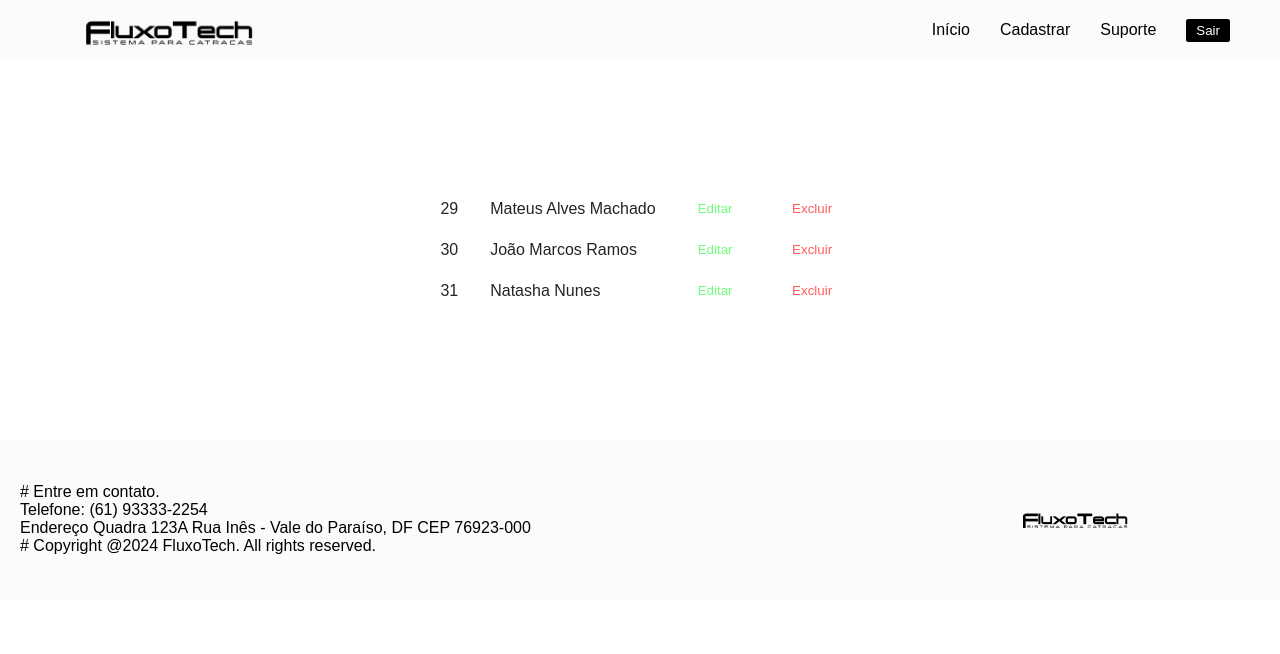
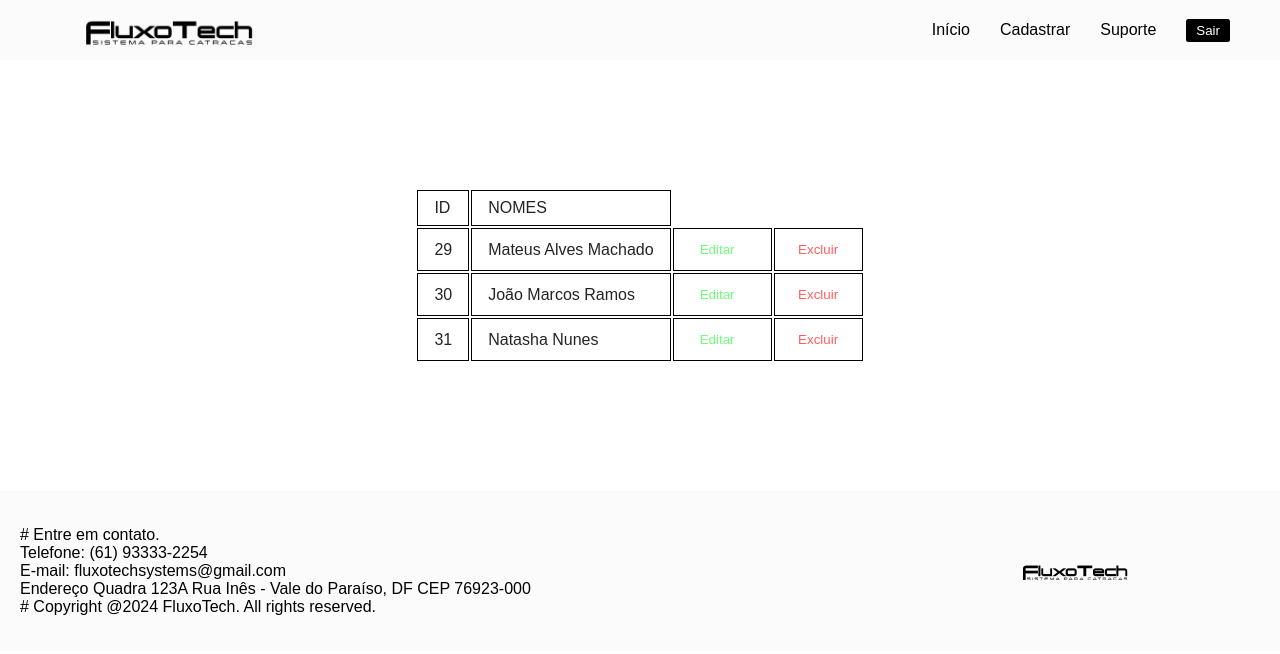
Before and after one commit to PedroMota7/TCC2, a PHP site: page /php/usuarios.php in a window 1280 px wide. Shown: the top 654 px of the page. Run offline with PHP 8.4, Linux system fonts and the light colour scheme; data comes from the database, SQL or seed files in the repository.

Commit message:
TCC
FLUXOTECH

```diff
--- a/pages/Login.php
+++ b/pages/Login.php
@@ -15,7 +15,7 @@
 <body>
     <header>
         <nav>
-            <a href="#"><img src="../img/logocentropreta.png" alt="logo" height="30%" width="28%"></a>
+            <a href="inicio.html"><img src="../img/logocentropreta.png" alt="logo" height="30%" width="28%"></a>
             <a href="inicio.html">Início</a>
             <a href="suporte.html" class="suporte">Suporte</a>
 
--- a/pages/cadastro_user.php
+++ b/pages/cadastro_user.php
@@ -14,7 +14,7 @@
     <header>
         <nav>
 
-            <a href="#"><img src="../img/logocentropreta.png" alt="logo" height="30%" width="28%"></a>
+            <a href="inicio.html"><img src="../img/logocentropreta.png" alt="logo" height="30%" width="28%"></a>
             <a href="../pages/inicio.html">Início</a>
             <a href="../php/usuarios.php">Usuarios</a>
             <a href="../pages/suporte.html" class="suporte">Suporte</a>
--- a/pages/suporte.html
+++ b/pages/suporte.html
@@ -9,7 +9,7 @@
 <body>
     <header>
         <nav>
-            <a href="#"><img src="../img/logocentropreta.png" alt="logo" height="30%" width="28%"></a>
+            <a href="inicio.html"><img src="../img/logocentropreta.png" alt="logo" height="30%" width="28%"></a>
             <a href="inicio.html">Início</a>
         </nav>
     </header>
--- a/php/editar_usuario.php
+++ b/php/editar_usuario.php
@@ -29,7 +29,7 @@ $usuario = mysqli_fetch_assoc($res);
 <body>
     <header>
         <nav>
-            <a href="#"><img src="../img/logocentropreta.png" alt="logo" height="30%" width="28%"></a>
+            <a href="../pages/inicio.html"><img src="../img/logocentropreta.png" alt="logo" height="30%" width="28%"></a>
             <a href="../pages/inicio.html">Início</a>
             <a href="../pages/suporte.html" class="suporte">Suporte</a>
             <a href="../php/valida_login_adm.php?bt=sair"><button type="submit" class="btn">Sair</button></a>
@@ -57,7 +57,7 @@ $usuario = mysqli_fetch_assoc($res);
     </main>
 
     <footer>
-        <p> # Entre em contato. <br> Telefone: (61) 93333-2254 <br> Endereço Quadra 123A Rua Inês - Vale do Paraíso, DF CEP 76923-000 <br> # Copyright @2024 FluxoTech. All rights reserved. </p>
+        <p> # Entre em contato. <br> Telefone: (61) 93333-2254 <br>E-mail: fluxotechsystems@gmail.com<br> Endereço Quadra 123A Rua Inês - Vale do Paraíso, DF CEP 76923-000 <br> # Copyright @2024 FluxoTech. All rights reserved. </p>
         <img class="pe" src="../img/logocentropreta.png" alt="logocentropreta" height="150px">
     </footer>
 
--- a/php/usuarios.php
+++ b/php/usuarios.php
@@ -13,7 +13,7 @@
 <body>
     <header>
         <nav>
-            <a href="#"><img src="../img/logocentropreta.png" alt="logo" height="30%" width="28%"></a>
+            <a href="../pages/inicio.html"><img src="../img/logocentropreta.png" alt="logo" height="30%" width="28%"></a>
             <a href="../pages/inicio.html">Início</a>
             <a href="../pages/cadastro_user.html">Cadastrar</a>
             <a href="../pages/suporte.html" class="suporte">Suporte</a>
@@ -21,6 +21,9 @@
         </nav>
     </header>
     <table>
+        <td>ID</td>
+        <td>NOMES</td>
+
         <?php
         $abc = mysqli_connect('localhost', 'root', NULL, 'tcc')
             or die('Erro ao se conectar ao banco de dados');
@@ -64,7 +67,7 @@
     </script>
 
     <footer>
-        <p> # Entre em contato. <br> Telefone: (61) 93333-2254 <br> Endereço Quadra 123A Rua Inês - Vale do Paraíso, DF CEP 76923-000 <br> # Copyright @2024 FluxoTech. All rights reserved. </p>
+        <p> # Entre em contato. <br> Telefone: (61) 93333-2254 <br>E-mail: fluxotechsystems@gmail.com<br> Endereço Quadra 123A Rua Inês - Vale do Paraíso, DF CEP 76923-000 <br> # Copyright @2024 FluxoTech. All rights reserved. </p>
         <img class="pe" src="../img/logocentropreta.png" alt="logocentropreta" height="150px">
     </footer>
 </body>
--- a/style/user.css
+++ b/style/user.css
@@ -1,14 +1,19 @@
 table {
   margin: 10% auto;
-  border-collapse: collapse;
-  border: 1px #000;
+  /* border-collapse: collapse; */
+  /* border: 4px #000; */
 }
 
 tr {
   color: rgba(0, 0, 0, 0.863);
+
 }
 
 td {
+  border-top: 1px solid #000000;
+  border-bottom: 1px solid #000000;
+  border-left: 1px solid #000000;
+  border-right: 1px solid #000000;
   padding: 0.5em 1em;
   height: 25px;
   background-color: #fefeff34;
@@ -39,5 +44,5 @@ td {
 
 .btnuser1:hover, .btnuser2:hover {
   color: #000;
-  /* opacity: 1.0; */
+  opacity: 1.0;
 }
```
Also changed, not shown: test.html (+14 -1 lines).
